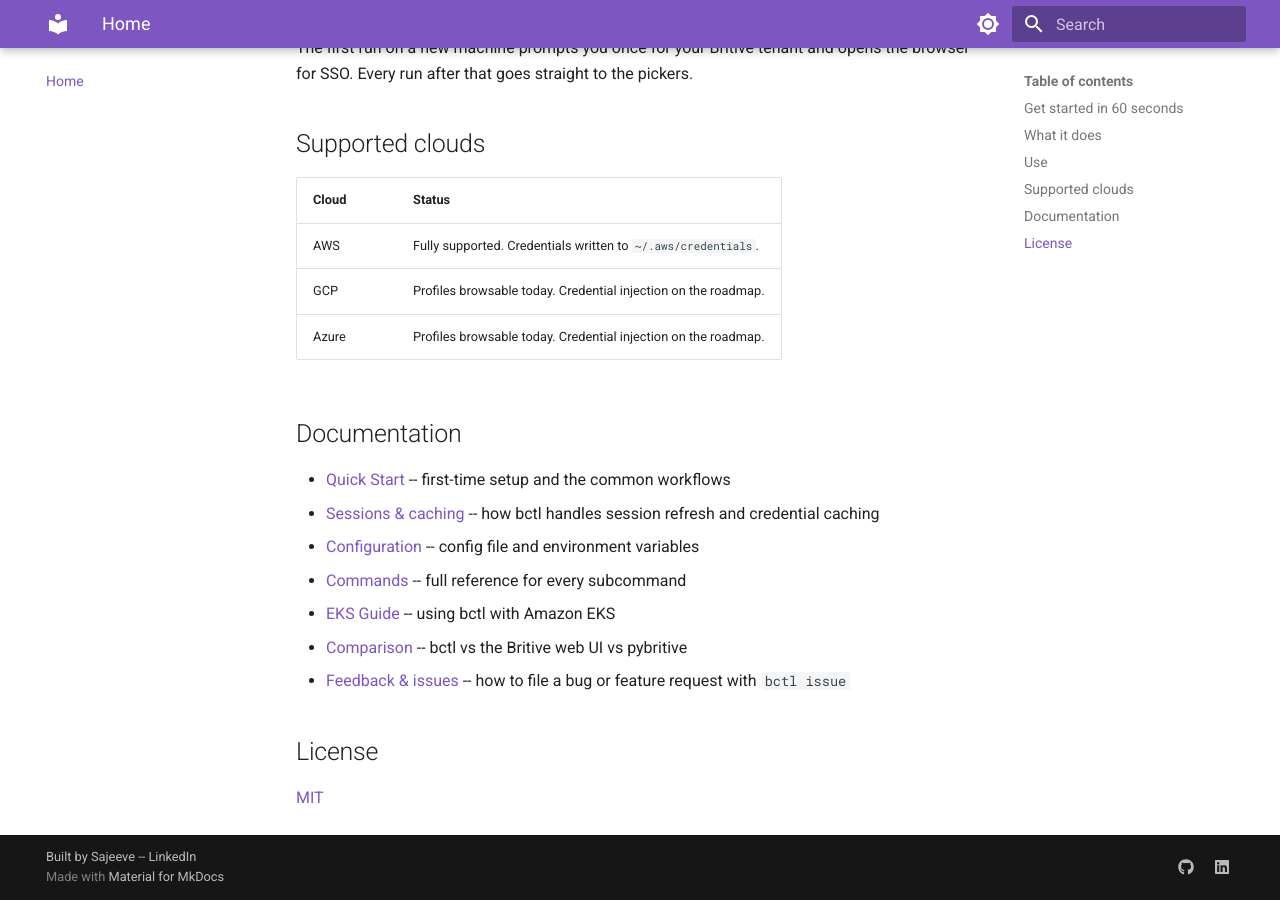
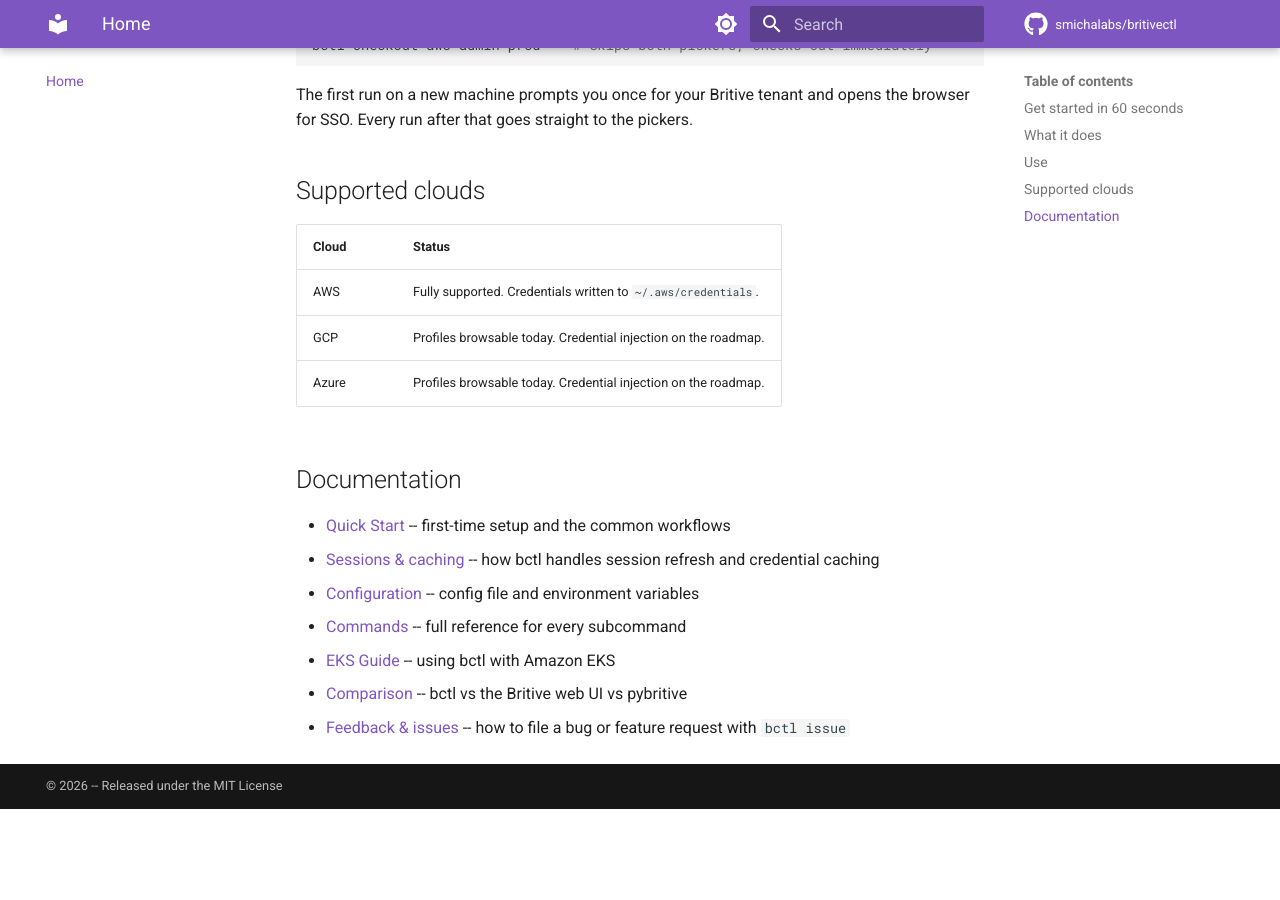
Before and after one commit to smichalabs/britivectl, an MkDocs documentation site: the page built from docs/docs/index.md, in a window 1280 px wide and 900 px high, scrolled down 1873 px. Built offline with MkDocs 1.6.1 and Material for MkDocs 9.7.7, drawn with Linux system fonts in a browser that asks for light colours; comment, search, counter and statistics services are not loaded; after the commit the page ends 2682 px from its top, so only the background shows below that; some of the changed text lies outside the part shown.

Commit message:
docs(site): move author attribution to header, MIT license to footer (#110)
Three coordinated changes:

1. Header announcement bar carries author attribution. Override the
   mkdocs-material 'announce' block with a small main.html template
   that renders the LinkedIn icon followed by each handle as a single
   hyperlink ([icon] smicha and [icon] hackerzhut). The icons are
   inlined SVGs so no external CSS or font dependency is needed.

2. Footer copyright shifts to project licensing -- "(c) 2026 --
   Released under the MIT License" linked to the repo's LICENSE.
   Drops the LinkedIn social icon since attribution now lives in
   the announcement bar; the project GitHub icon stays.

3. Set extra.generator to false so the theme's "Made with Material
   for MkDocs" line no longer appears next to our footer.

Also bumps the docs Makefile targets to install from
docs/requirements.txt (matches CI) and adds --dirty to docs-serve
for faster live-reload on small edits.

```diff
--- a/docs/docs/index.md
+++ b/docs/docs/index.md
@@ -94,7 +94,3 @@ The first run on a new machine prompts you once for your Britive tenant and open
 - [EKS Guide](eks.md) -- using bctl with Amazon EKS
 - [Comparison](comparison.md) -- bctl vs the Britive web UI vs pybritive
 - [Feedback & issues](feedback.md) -- how to file a bug or feature request with `bctl issue`
-
-## License
-
-[MIT](https://github.com/smichalabs/britivectl/blob/main/LICENSE)
--- /dev/null
+++ b/docs/overrides/main.html
@@ -0,0 +1,22 @@
+{% extends "base.html" %}
+
+{#
+  Author attribution lives in the announcement bar that sits above the
+  main header on every page. The footer is reserved for the project
+  license and copyright so attribution is split between "who built this"
+  (top) and "how it is licensed" (bottom).
+
+  The LinkedIn icon is the official LinkedIn brand mark, inlined as SVG
+  with currentColor fill so it follows the announcement bar's text color
+  in both light and dark themes.
+#}
+{% block announce %}
+  Built out of spite by
+  <a href="https://www.linkedin.com/in/smicha/" style="text-decoration:none;color:inherit">
+    <svg xmlns="http://www.w3.org/2000/svg" viewBox="0 0 24 24" width="14" height="14" fill="currentColor" style="vertical-align:-2px;margin-right:4px"><path d="M19 0h-14c-2.761 0-5 2.239-5 5v14c0 2.761 2.239 5 5 5h14c2.762 0 5-2.239 5-5v-14c0-2.761-2.238-5-5-5zm-11 19h-3v-11h3v11zm-1.5-12.268c-.966 0-1.75-.79-1.75-1.764s.784-1.764 1.75-1.764 1.75.79 1.75 1.764-.783 1.764-1.75 1.764zm13.5 12.268h-3v-5.604c0-3.368-4-3.113-4 0v5.604h-3v-11h3v1.765c1.396-2.586 7-2.777 7 2.476v6.759z"/></svg><strong>smicha</strong>
+  </a>
+  and
+  <a href="https://www.linkedin.com/in/iamsaravanakumar/" style="text-decoration:none;color:inherit">
+    <svg xmlns="http://www.w3.org/2000/svg" viewBox="0 0 24 24" width="14" height="14" fill="currentColor" style="vertical-align:-2px;margin-right:4px"><path d="M19 0h-14c-2.761 0-5 2.239-5 5v14c0 2.761 2.239 5 5 5h14c2.762 0 5-2.239 5-5v-14c0-2.761-2.238-5-5-5zm-11 19h-3v-11h3v11zm-1.5-12.268c-.966 0-1.75-.79-1.75-1.764s.784-1.764 1.75-1.764 1.75.79 1.75 1.764-.783 1.764-1.75 1.764zm13.5 12.268h-3v-5.604c0-3.368-4-3.113-4 0v5.604h-3v-11h3v1.765c1.396-2.586 7-2.777 7 2.476v6.759z"/></svg><strong>hackerzhut</strong>
+  </a>
+{% endblock %}
--- a/mkdocs.yml
+++ b/mkdocs.yml
@@ -2,10 +2,13 @@ site_name: bctl
 docs_dir: docs/docs
 site_description: A fast CLI for Britive JIT access management
 site_url: https://smichalabs.dev/utils/bctl/
-copyright: Built by <a href="https://github.com/smichalabs">Sajeeve</a> -- <a href="https://www.linkedin.com/in/smicha/">LinkedIn</a>
+repo_url: https://github.com/smichalabs/britivectl
+repo_name: smichalabs/britivectl
+copyright: '&copy; 2026 -- Released under the <a href="https://github.com/smichalabs/britivectl/blob/main/LICENSE">MIT License</a>'
 
 theme:
   name: material
+  custom_dir: docs/overrides
   palette:
     - scheme: default
       primary: deep purple
@@ -65,10 +68,4 @@ markdown_extensions:
   - attr_list
 
 extra:
-  social:
-    - icon: fontawesome/brands/github
-      link: https://github.com/smichalabs/britivectl
-      name: bctl on GitHub
-    - icon: fontawesome/brands/linkedin
-      link: https://www.linkedin.com/in/smicha/
-      name: Sajeeve on LinkedIn
+  generator: false
```
Also changed, not shown: 1 other file.
